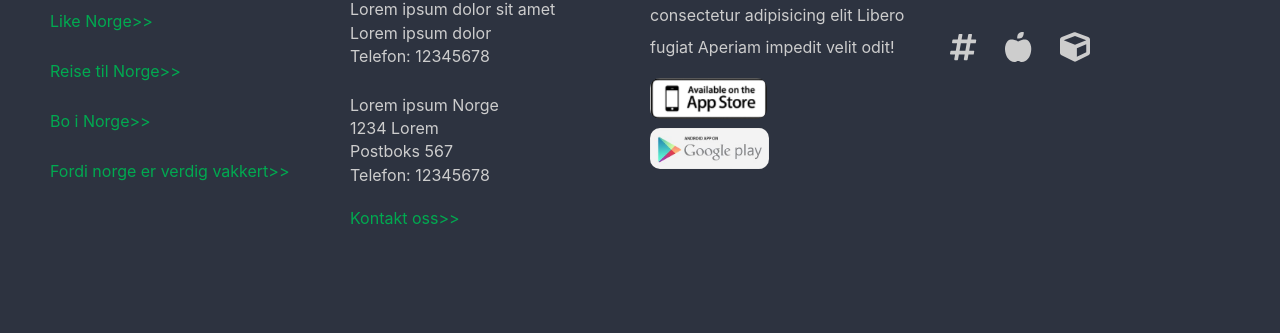
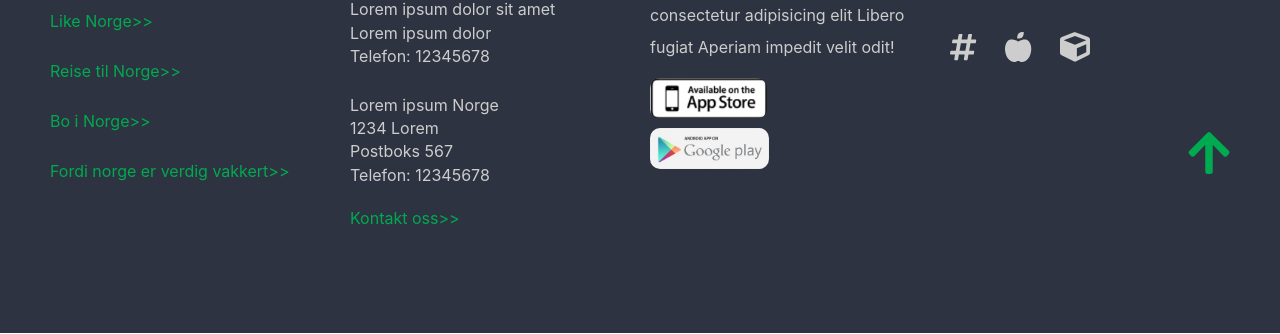
Before and after one commit to wolfzxcv/Search-for-Norwegian-schools, a React (Create React App) app: page / in a window 1280 px wide. Shown: the part 569-903 px from the top of the page. Built offline with nearby package versions, Linux system fonts and the light colour scheme; no server answers.

Commit message:
fix totop

```diff
--- a/src/components/Header.js
+++ b/src/components/Header.js
@@ -3,7 +3,6 @@ import styled from 'styled-components'
 import PropTypes from 'prop-types'
 import { FontAwesomeIcon } from '@fortawesome/react-fontawesome'
 import { faMapMarkerAlt, faUtensils, faLeaf, faUnlockAlt, faUser, faSearch, faBars} from '@fortawesome/free-solid-svg-icons'
-
 
 const Header = ({className, select}) => {
   return (
@@ -67,7 +66,7 @@ height: 79px;
 display: flex;
 flex: 1;
 color: ${props => props.theme.colors.black};
-font-weight: 100;
+font-weight: 400;
 border-bottom: 1px solid ${props => props.theme.colors.borderGray};
 
   .title{
@@ -90,7 +89,8 @@ border-bottom: 1px solid ${props => props.theme.colors.borderGray};
     display: flex;
     justify-content: space-evenly;
     flex: 1;
-    font-size: 16px;
+    font-size: 18px;
+    text-transform: uppercase;
     letter-spacing: 1px;
     &:hover{
       cursor: pointer;
--- a/src/components/ToTop.js
+++ b/src/components/ToTop.js
@@ -4,9 +4,9 @@ import PropTypes from 'prop-types'
 import { FontAwesomeIcon } from '@fortawesome/react-fontawesome'
 import { faArrowUp } from '@fortawesome/free-solid-svg-icons'
 
-const ToTop = () => {
+const ToTop = ({className}) => {
   return (
-    <div className='toTop'><a href="#top">
+    <div className={className}><a href="#top">
     <FontAwesomeIcon icon={faArrowUp} />
     </a></div>
   )
```
